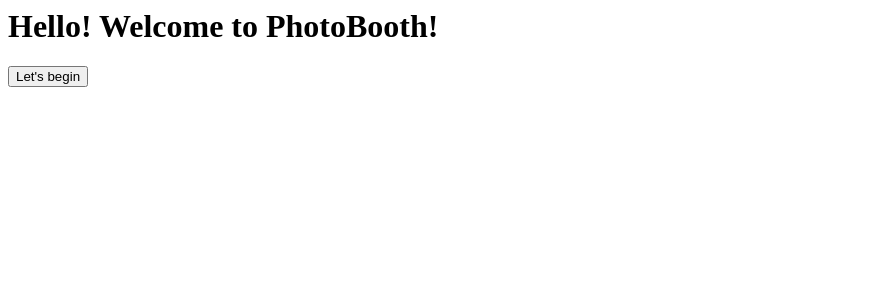
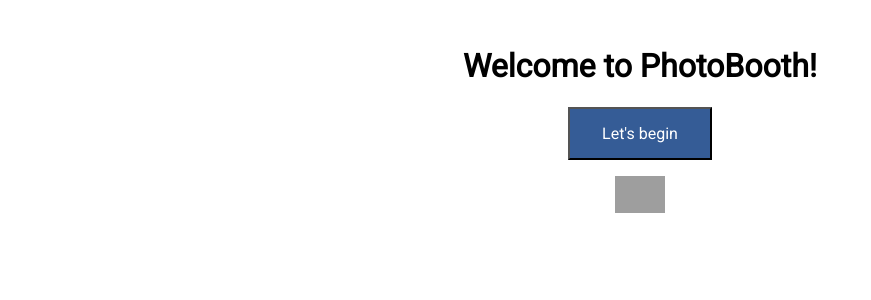
Before and after one commit to geomin76/photobooth, a Flask app: template templates/intro.html in a window 1280 px wide. Shown: the top 300 px of the page, without its empty margins (0-871 px from the left). Run offline with Flask 2, Linux system fonts and the light colour scheme; the template is opened without the code that fills it, so the values that code supplies are empty; grey boxes are pictures that could not be loaded.

Commit message:
css changes

```diff
--- /dev/null
+++ b/templates/base.html
@@ -0,0 +1,34 @@
+<html>
+    <head>
+        <style>
+            .button {
+                text-align: center;
+                background-color: #355C96;
+                color: white;
+                padding: 15px 32px;
+                cursor: pointer;
+                display: inline-block;
+                font-size: 16px;
+                font-family: 'Roboto', sans-serif;
+            }
+            h1 {
+                font-family: 'Roboto', sans-serif;
+            }
+            p {
+                font-family: 'Roboto', sans-serif;
+            }
+            a {
+                font-family: 'Roboto', sans-serif;
+            }
+            form {
+                font-family: 'Roboto', sans-serif;
+            }
+        </style>
+        <link href="https://fonts.googleapis.com/css2?family=Roboto&display=swap" rel="stylesheet">
+    </head>
+    <body>
+        <div style="margin:auto; text-align: center;">
+            {% block content %} {% endblock %}
+        </div>
+    </body>
+</html>
--- a/templates/intro.html
+++ b/templates/intro.html
@@ -1,15 +1,14 @@
-<html>
-    <body>
-        <h1>Hello! Welcome to PhotoBooth!</h1>
-        <!-- <form action="/takePhoto">
-            <button type="submit">Click here to get get your photo taken!</button>
-        </form> -->
+{% extends "base.html" %}
+
+{% block content %}
+        <br>
+        <h1>Welcome to PhotoBooth!</h1>
         <form action="/googleAuth">
-            <button type="submit">
+            <button class="button" type="submit">
                 Let's begin
             </button>
         </form>
+        <a href="https://github.com/geomin76/photobooth" target="_blank"><img style="width:50px;" src="https://github.githubassets.com/images/modules/logos_page/GitHub-Mark.png"/></a>
         <!-- have a theme/text on photobooth -->
         <!-- also a 3,2,1 screen for photos -->
-    </body>
-</html>
+{% endblock %}
```
Also changed, not shown: templates/album.html (+8 -5 lines), templates/index.html (+10 -13 lines), templates/prePhoto.html (+6 -5 lines), templates/prePhotoWithAlbum.html (+6 -5 lines), templates/uploaded.html (+6 -5 lines).
